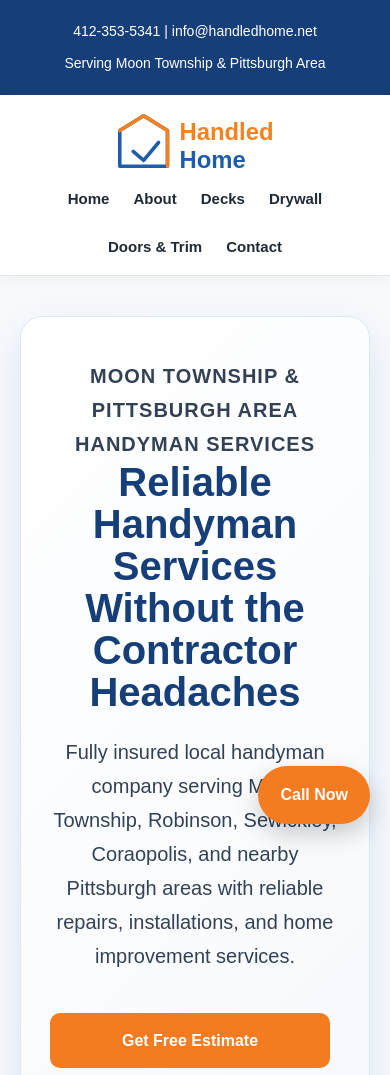
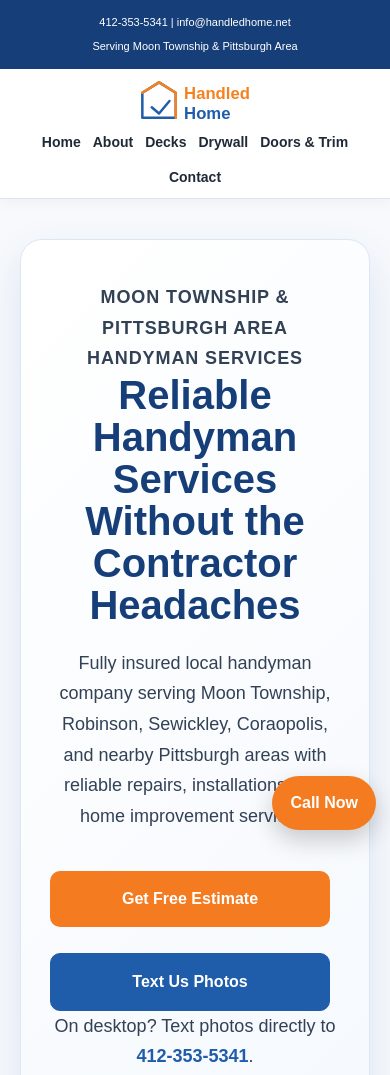
Before and after one commit to lovnlife20/handledhome, a plain HTML site: page index.html in a window 390 px wide. Shown: the top 1075 px of the page. Drawn offline with Linux system fonts and the light colour scheme.

Commit message:
Update index.html

```diff
--- a/index.html
+++ b/index.html
@@ -35,6 +35,10 @@
   box-sizing: border-box;
 }
 
+html {
+  scroll-behavior: smooth;
+}
+
 body {
   margin: 0;
   font-family: Arial, Helvetica, sans-serif;
@@ -50,8 +54,8 @@ a {
 .topbar {
   background: var(--blue-dark);
   color: white;
-  padding: 10px 20px;
-  font-size: 14px;
+  padding: 5px 20px;
+  font-size: 12px;
 }
 
 .topbar-inner {
@@ -59,8 +63,9 @@ a {
   margin: auto;
   display: flex;
   justify-content: space-between;
+  align-items: center;
   flex-wrap: wrap;
-  gap: 10px;
+  gap: 6px;
 }
 
 .topbar a {
@@ -68,35 +73,42 @@ a {
 }
 
 .header {
-  background: white;
+  background: rgba(255,255,255,0.96);
   border-bottom: 1px solid #dce5ef;
   position: sticky;
   top: 0;
   z-index: 1000;
+  backdrop-filter: blur(8px);
 }
 
 .header-inner {
   max-width: 1200px;
   margin: auto;
-  padding: 16px 20px;
+  padding: 10px 20px;
   display: flex;
   align-items: center;
   justify-content: space-between;
 }
 
 .logo img {
-  height: 60px;
+  height: 46px;
 }
 
 .header-nav {
   display: flex;
-  gap: 24px;
+  gap: 18px;
   flex-wrap: wrap;
+  align-items: center;
 }
 
 .header-nav a {
   color: var(--text);
   font-weight: 700;
+  font-size: 15px;
+}
+
+.header-nav a:hover {
+  color: var(--blue);
 }
 
 .page-wrap {
@@ -255,6 +267,10 @@ a {
   margin-bottom: 10px;
 }
 
+#contact {
+  scroll-margin-top: 120px;
+}
+
 .contact-form {
   max-width: 650px;
   margin: 30px auto 0;
@@ -335,29 +351,60 @@ a {
   border-radius: 999px;
   font-weight: 800;
   box-shadow: 0 10px 24px rgba(0,0,0,0.2);
+  z-index: 1001;
 }
 
 @media (max-width: 850px) {
 
+  .topbar {
+    font-size: 11px;
+    padding: 4px 14px;
+  }
+
+  .topbar-inner {
+    justify-content: center;
+    text-align: center;
+  }
+
+  .header-inner {
+    flex-direction: column;
+    gap: 10px;
+    padding: 10px 16px;
+  }
+
+  .logo img {
+    height: 42px;
+  }
+
+  .header-nav {
+    justify-content: center;
+    gap: 12px;
+  }
+
+  .header-nav a {
+    font-size: 14px;
+  }
+
   .hero-card {
     padding: 42px 24px;
+  }
+
+  .hero-card h1 {
+    font-size: 40px;
+  }
+
+  .hero-card p {
+    font-size: 18px;
   }
 
   .services-list {
     columns: 1;
   }
 
-  .header-inner {
-    flex-direction: column;
-    gap: 16px;
-  }
-
-  .header-nav {
-    justify-content: center;
-  }
-
-  .hero-card h1 {
-    font-size: 40px;
+  .floating-call {
+    bottom: 14px;
+    right: 14px;
+    padding: 14px 18px;
   }
 
 }
```
